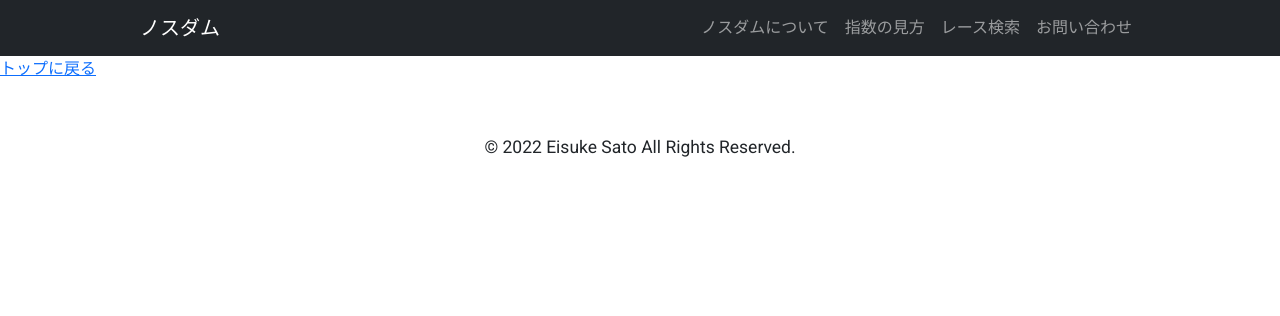
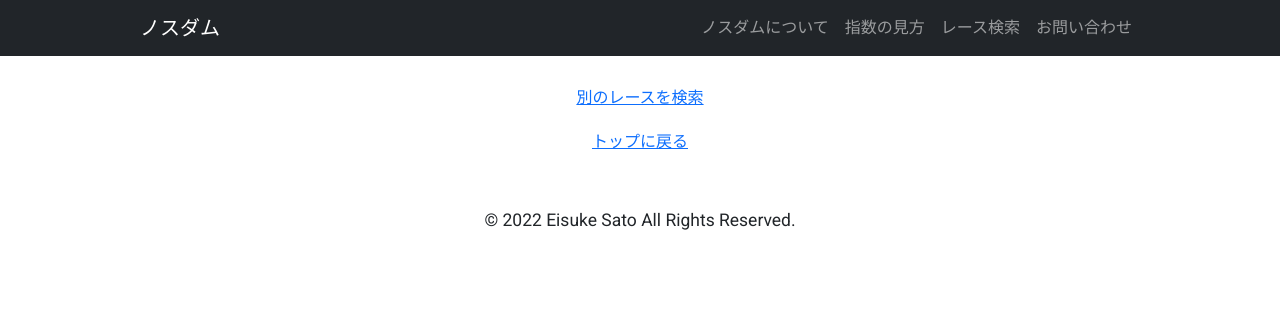
Before and after one commit to sherbw28/keibaHP, a Flask app: template templates/results.html in a window 1280 px wide. Shown: the top 316 px of the page. Run offline with Flask 3, Linux system fonts and the light colour scheme; the template is opened without the code that fills it, so the values that code supplies are empty; style sheets or scripts are compiled from the project's sources; some libraries are stand-ins or nearby versions.

Commit message:
見た目変更

```diff
--- /dev/null
+++ b/static/css/results.css
@@ -0,0 +1,11 @@
+.results_score {
+  width: 80%;
+  margin: 0 auto;
+  margin-top: 30px;
+  text-align: center;
+}
+
+.back_top {
+  margin-top: 20px;
+  text-align: center;
+}/*# sourceMappingURL=results.css.map */
--- /dev/null
+++ b/static/css/results.scss
@@ -0,0 +1,11 @@
+.results_score {
+    width: 80%;
+    margin: 0 auto;
+    margin-top: 30px;
+    text-align: center;
+}
+
+.back_top {
+    margin-top: 20px;
+    text-align: center;
+}
--- a/static/css/search_race.css
+++ b/static/css/search_race.css
@@ -1,6 +1,6 @@
 form {
-  width: 80%;
   margin: 0 auto;
+  margin-left: 20%;
 }
 
 .form-input {
--- a/static/css/search_race.scss
+++ b/static/css/search_race.scss
@@ -1,6 +1,7 @@
 form {
-    width: 80%;
+    // width: 80%;
     margin: 0 auto;
+    margin-left: 20%;
     // background-color: red;
     // text-align: center;
 }
--- a/templates/base.html
+++ b/templates/base.html
@@ -39,7 +39,7 @@
                 <a class="nav-link" href="/search_race">レース検索</a>
               </li>
               <li class="nav-item">
-                <a class="nav-link" href="#contact">お問い合わせ</a>
+                <a class="nav-link" href="mailto:sherbw28&#64;outlook.jp" title="メール">お問い合わせ</a>
               </li>
             </ul>
           </div>
--- a/templates/results.html
+++ b/templates/results.html
@@ -1,9 +1,17 @@
 {% extends 'base.html' %}
 
+{% block head %}
+<link rel="stylesheet" href="{{url_for('static', filename='css/results.css')}}">
+{% endblock %}
+
+
 {% block body %}
-{% for pred_test in pred_text_li %}
-<p>{{pred_test}}</p>
-{% endfor %}
+<div class="results_score">
+    {% for pred_test in pred_text_li %}
+    <p>{{pred_test}}</p>
+    {% endfor %}
+</div>
 
-<a href="/">トップに戻る</a>
+<p class="back_top"><a href="/search_race">別のレースを検索</a></p>
+<p class="back_top"><a href="/">トップに戻る</a></p>
 {% endblock %}
```
Also changed, not shown: 2 other files.
